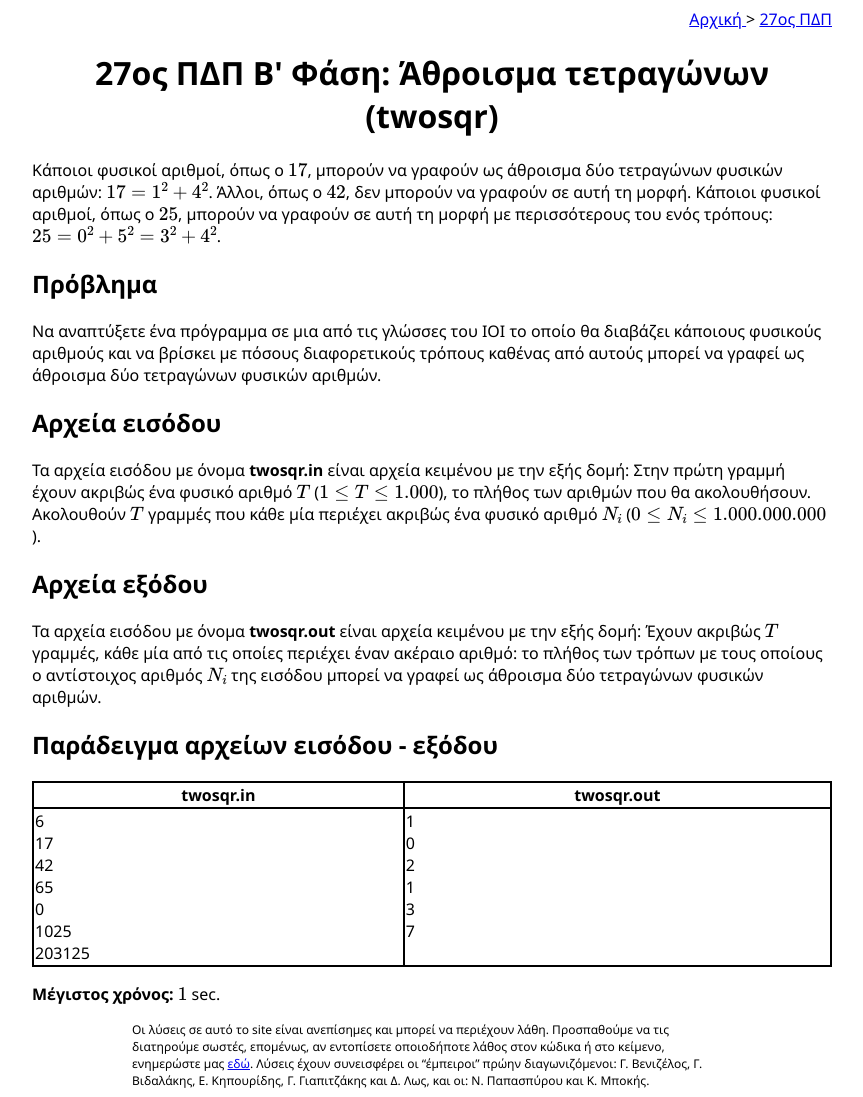
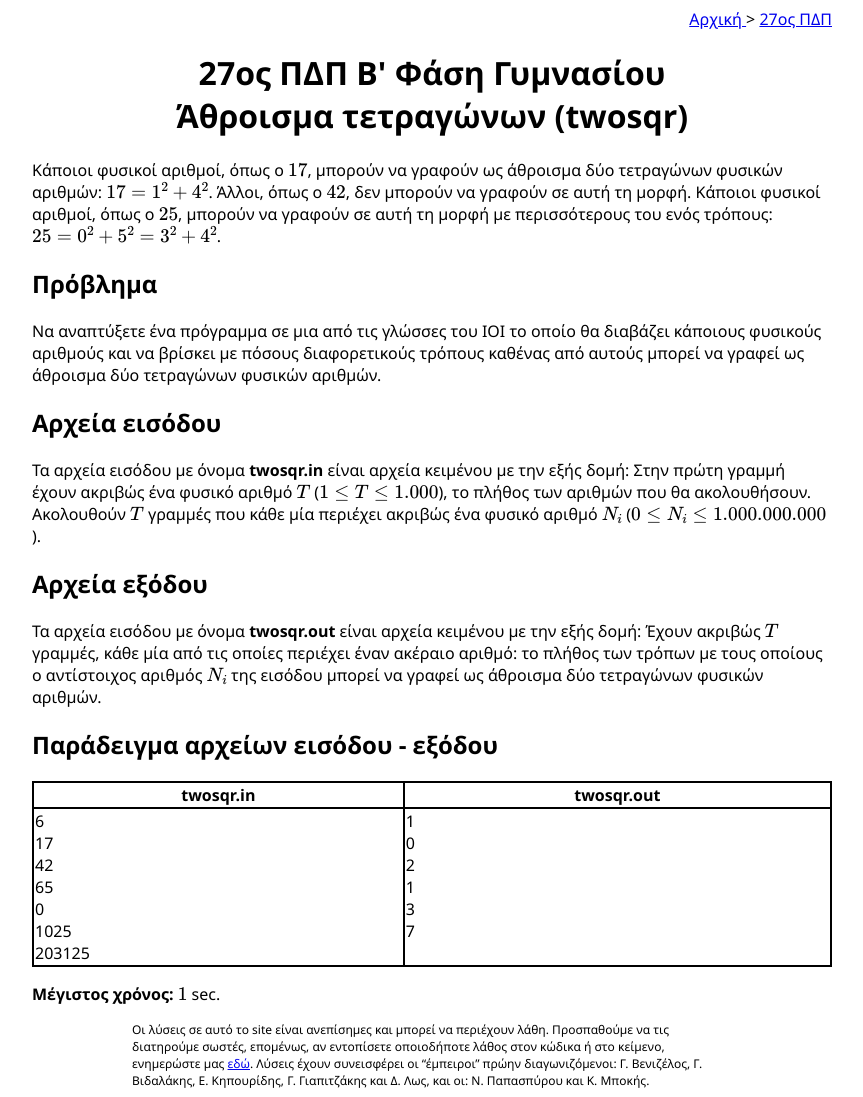
Before and after one commit to pdp-archive/pdp-archive.github.io, a Jekyll site: the page built from contests/_27-PDP/bgym-twosqr-statement.md, in a window 1280 px wide. Shown: the whole page, without its empty margins (208-1071 px from the left). Built offline with Jekyll 4.4.1, drawn with Linux system fonts in a browser that asks for light colours; formulas are drawn with MathJax 3.

Commit message:
add html desc in statements for school level

```diff
--- a/_layouts/statement.html
+++ b/_layouts/statement.html
@@ -4,19 +4,19 @@
 {% if task.stage == "c" %}
   {% assign stage_name = "Γ' Φάση" %}
 {% elsif task.stage == "bgym" %}
-  {% assign stage_name = "B' Φάση" %}
+  {% assign stage_name = "B' Φάση Γυμνασίου" %}
 {% elsif task.stage == "blyk" %}
-  {% assign stage_name = "B' Φάση" %}
+  {% assign stage_name = "B' Φάση Λυκείου" %}
 {% elsif task.stage == "a" %}
   {% assign stage_name = "Α' Φάση" %}
 {% endif %}
-{% assign title = page.contest | append: " " | append: stage_name | append: ": " | append: task.full_name | append: " (" | append: page.codename | append: ")" %}
+{% assign title = page.contest | append: " " | append: stage_name | append: "<br>" | append: task.full_name | append: " (" | append: page.codename | append: ")" %}
 <html>
   <head>
     <meta charset="utf-8">
 	<link rel="stylesheet" href="/css/main.css">
 	{% include scripts.html %}
-    <title>{{ title }}</title>
+    <title>{{ title | replace: "<br>","-"  }}</title>
 	<style>
 	  table {
 	    width: 100%;
```
